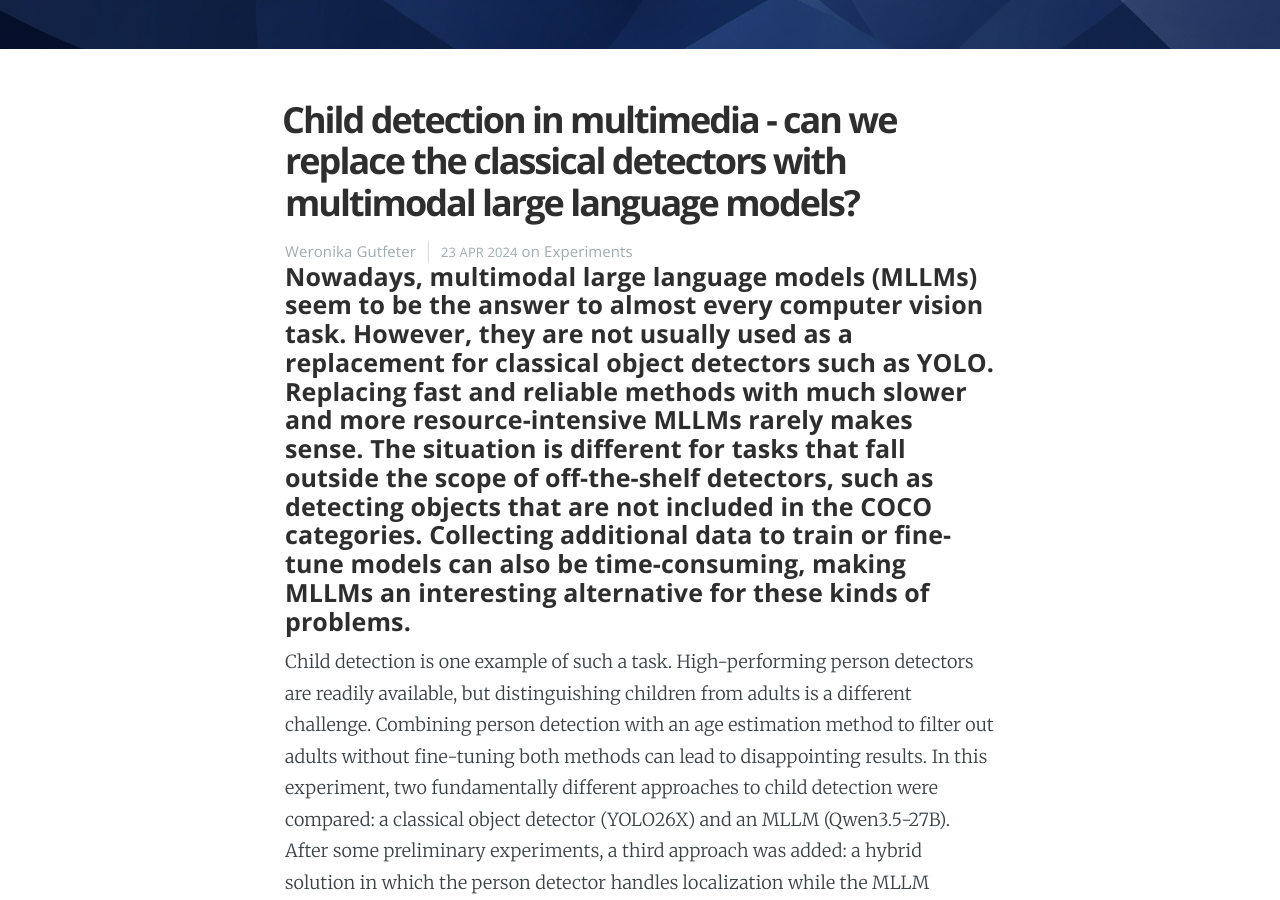
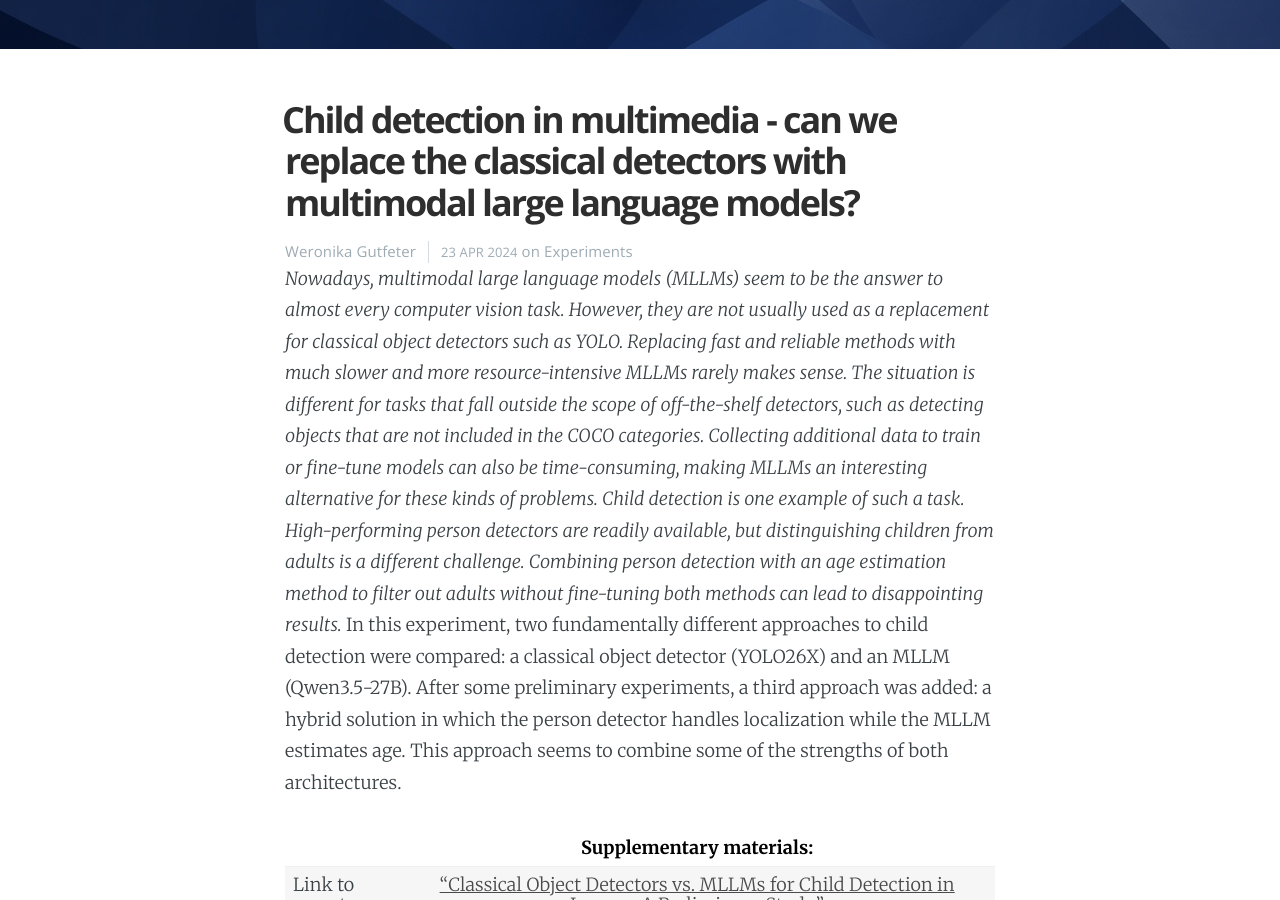
Before and after one commit to weronikagutfeter/weronikagutfeter.github.io, a Jekyll site: the page built from _posts/2026-10-10-llms_vs_detectors.md, in a window 1280 px wide and 900 px high, scrolled down 311 px. Built offline with Jekyll 4.4.1, drawn with Linux system fonts in a browser that asks for light colours; nearby versions of some CDN libraries.

```diff
--- a/_posts/2026-10-10-llms_vs_detectors.md
+++ b/_posts/2026-10-10-llms_vs_detectors.md
@@ -10,9 +10,8 @@ author: weronika
 categories: weronika
 ---
 
-#### Nowadays, multimodal large language models (MLLMs) seem to be the answer to almost every computer vision task. However, they are not usually used as a replacement for classical object detectors such as YOLO. Replacing fast and reliable methods with much slower and more resource-intensive MLLMs rarely makes sense. The situation is different for tasks that fall outside the scope of off-the-shelf detectors, such as detecting objects that are not included in the COCO categories. Collecting additional data to train or fine-tune models can also be time-consuming, making MLLMs an interesting alternative for these kinds of problems.
-
-Child detection is one example of such a task. High-performing person detectors are readily available, but distinguishing children from adults is a different challenge. Combining person detection with an age estimation method to filter out adults without fine-tuning both methods can lead to disappointing results.
+_Nowadays, multimodal large language models (MLLMs) seem to be the answer to almost every computer vision task. However, they are not usually used as a replacement for classical object detectors such as YOLO. Replacing fast and reliable methods with much slower and more resource-intensive MLLMs rarely makes sense. The situation is different for tasks that fall outside the scope of off-the-shelf detectors, such as detecting objects that are not included in the COCO categories. Collecting additional data to train or fine-tune models can also be time-consuming, making MLLMs an interesting alternative for these kinds of problems.
+Child detection is one example of such a task. High-performing person detectors are readily available, but distinguishing children from adults is a different challenge. Combining person detection with an age estimation method to filter out adults without fine-tuning both methods can lead to disappointing results._
 <!--more-->
 In this experiment, two fundamentally different approaches to child detection were compared: a classical object detector (YOLO26X) and an MLLM (Qwen3.5-27B). After some preliminary experiments, a third approach was added: a hybrid solution in which the person detector handles localization while the MLLM estimates age. This approach seems to combine some of the strengths of both architectures.
 
```
